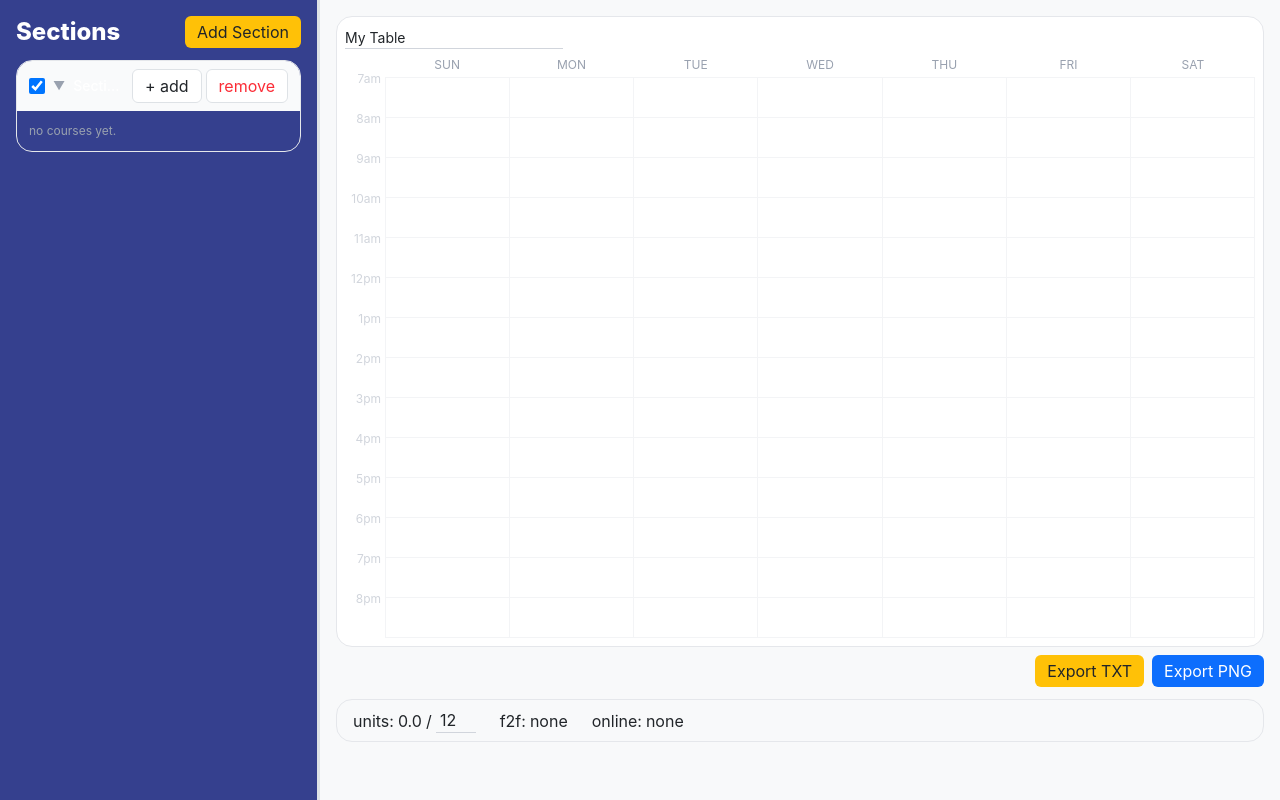
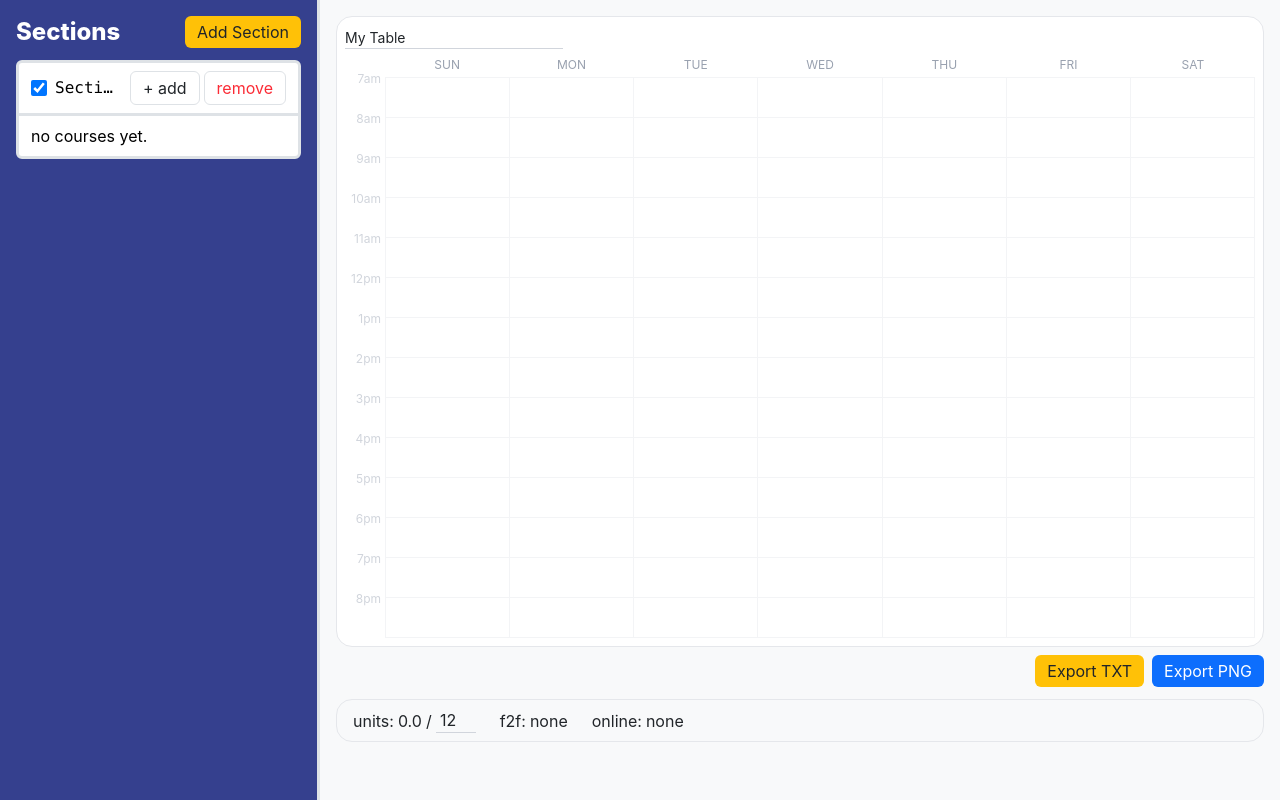
Before and after one commit to bnjmzzn/enyu-sched, a React (Vite) app: page / in a window 1280 px wide. Built offline with nearby package versions, Linux system fonts and the light colour scheme.

Commit message:
refactor(sidebar): remove collapse and add better design

```diff
--- a/src/components/sidebar/SectionPanel.tsx
+++ b/src/components/sidebar/SectionPanel.tsx
@@ -7,8 +7,6 @@ import Checkbox from "../../ui/Checkbox"
 
 type HeaderProps = {
     section: Section
-    collapsed: boolean
-    onToggle: () => void
     editing: boolean
     onEditStart: () => void
     nameInput: string
@@ -23,8 +21,6 @@ type HeaderProps = {
 
 function SectionHeader({
     section,
-    collapsed,
-    onToggle,
     editing,
     onEditStart,
     nameInput,
@@ -37,19 +33,12 @@ function SectionHeader({
     onRemove,
 }: HeaderProps) {
     return (
-        <div className="flex items-center gap-2 px-3 py-2 bg-gray-50">
+        <div className="flex items-center gap-2 px-3 py-2 border-b-3 border-border">
             <Checkbox
                 checked={allEnabled}
                 indeterminate={isIndeterminate}
                 onChange={onSectionToggle}
             />
-
-            <button
-                onClick={onToggle}
-                className="text-gray-400 text-xs"
-            >
-                {collapsed ? "▶" : "▼"}
-            </button>
 
             {editing ? (
                 <input
@@ -58,21 +47,20 @@ function SectionHeader({
                     onChange={(e) => onNameChange(e.target.value)}
                     onBlur={onRename}
                     onKeyDown={(e) => e.key === "Enter" && onRename()}
-                    className="flex-1 text-sm font-medium border-b border-gray-400 bg-transparent focus:outline-none"
+                    className="flex-1 py-1 px-2"
                 />
             ) : (
-                <button
-                    onClick={onEditStart}
-                    className="flex-1 text-sm font-medium text-left hover:text-gray-500 truncate"
-                >
+                <button onClick={onEditStart} className="flex-1 text-left truncate font-mono">
                     {section.name}
                 </button>
             )}
 
+            {!editing && (
                 <div className="flex items-center gap-1 shrink-0">
                     <Button onClick={onAdd}>+ add</Button>
                     <Button variant="danger" onClick={onRemove}>remove</Button>
                 </div>
+            )}
         </div>
     )
 }
@@ -80,7 +68,6 @@ function SectionHeader({
 export default function SectionPanel({ section }: { section: Section }) {
     const { toggleCourse, removeCourse } = useStore()
     const {
-        collapsed, setCollapsed,
         showModal, setShowModal,
         editing, setEditing,
         nameInput, setNameInput,
@@ -92,11 +79,9 @@ export default function SectionPanel({ section }: { section: Section }) {
     } = useSectionPanel(section)
 
     return (
-        <div className="border border-gray-200 rounded-lg overflow-hidden">
+        <div className="border-3 border-border rounded-md bg-white text-black">
             <SectionHeader
                 section={section}
-                collapsed={collapsed}
-                onToggle={() => setCollapsed((v) => !v)}
                 editing={editing}
                 onEditStart={() => setEditing(true)}
                 nameInput={nameInput}
@@ -109,10 +94,9 @@ export default function SectionPanel({ section }: { section: Section }) {
                 onRemove={handleRemove}
             />
 
-            {!collapsed && (
             <div className="px-3 py-2">
                 {section.courses.length === 0 && (
-                        <p className="text-xs text-gray-400 py-1">no courses yet.</p>
+                    <p>no courses yet.</p>
                 )}
                 {section.courses.map((course) => (
                     <CourseRow
@@ -123,7 +107,6 @@ export default function SectionPanel({ section }: { section: Section }) {
                     />
                 ))}
             </div>
-            )}
 
             {showModal && (
                 <AddCoursesModal
```
Lines whose indentation alone changed are shown as unchanged.
